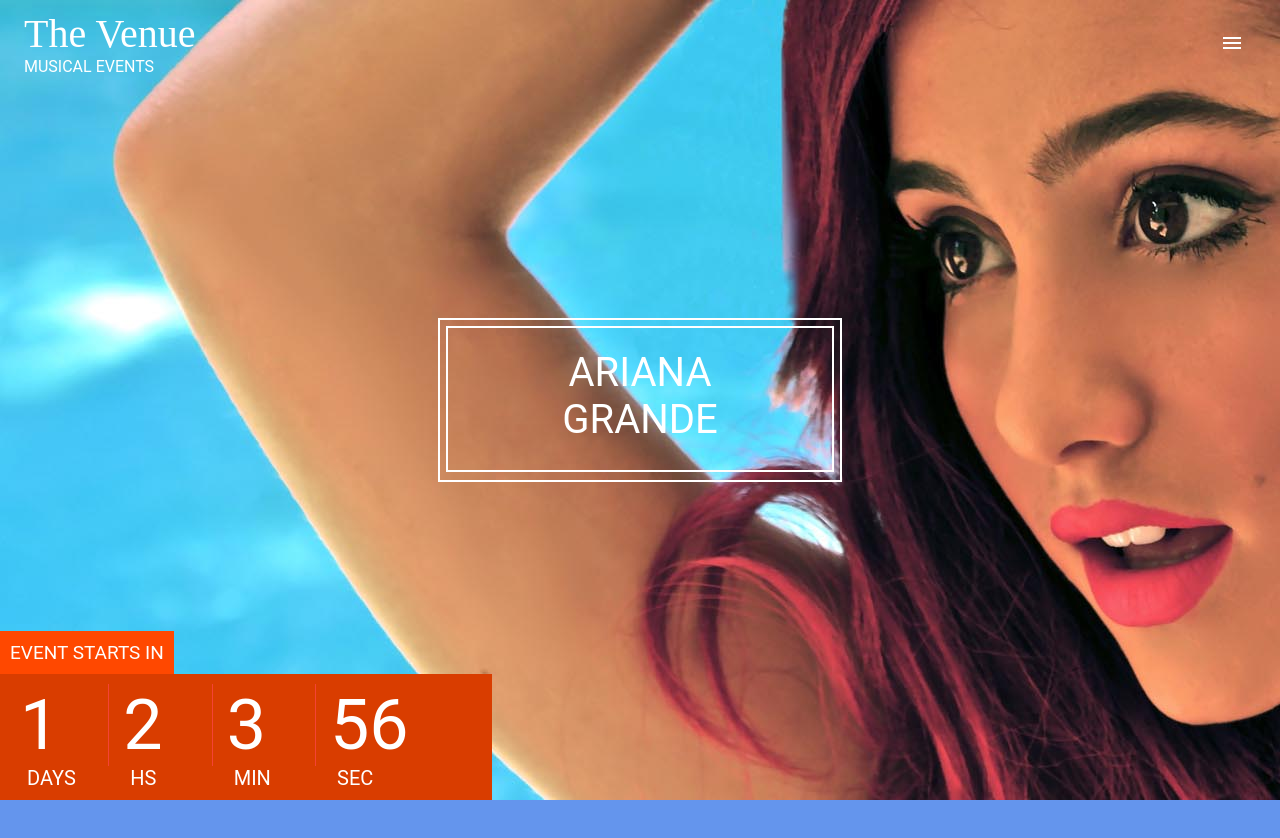
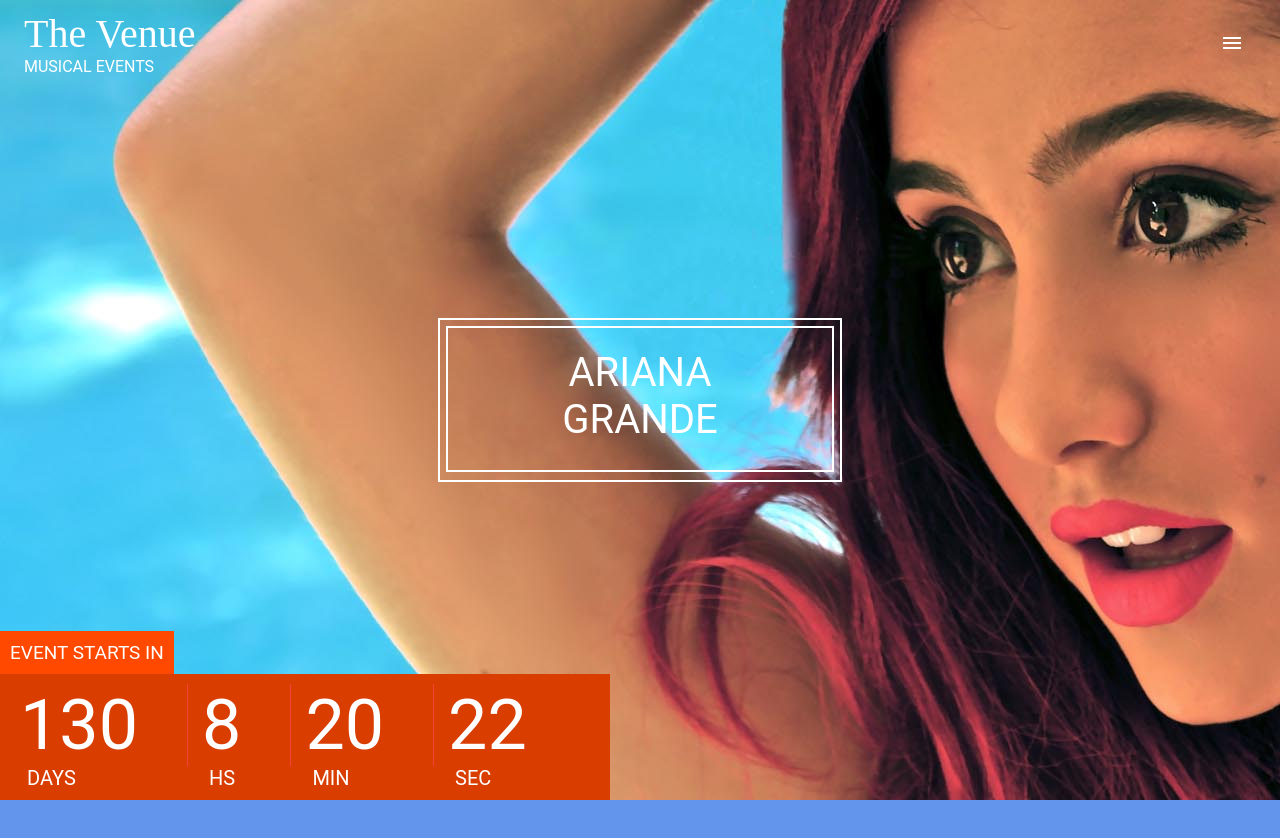
Before and after one commit to Munalula-Sikazwe/the-venue-project, a React (Create React App) app: page / in a window 1280 px wide. Shown: the top 838 px of the page. Built offline with nearby package versions, Linux system fonts and the light colour scheme.

Commit message:
Completed count down.

```diff
--- a/src/components/featured/TimeUntil.jsx
+++ b/src/components/featured/TimeUntil.jsx
@@ -1,27 +1,54 @@
 import React from "react";
+import { useCallback } from "react";
+import { useState ,useEffect} from "react";
+import Slide from "react-reveal";
+export default function TimeUntil() {
+    const [deadline, setDeadLine] = useState("Aug,12,2022");
+    const [day , setDay] = useState(0);
+    const [hour,setHour] = useState(0);
+    const [min,setMin] = useState(0);
+    const [sec, setSec] = useState(0);
 
-export default function TimeUntil() {
+    const getTimeUntilDeadLine = useCallback(()=>{
+        const time = Date.parse(deadline) - Date.parse(new Date());
+        if (time < 0){
+            console.log("time passed")
+        }
+        else {
+            setSec(Math.floor((time/1000)%60));
+            setMin(Math.floor((time/1000/60)%60));
+            setHour(Math.floor((time/(1000*60*60))%24))
+            setDay(Math.floor((time/(1000*60*60*24))))
+        }
+    },[deadline])
+    useEffect(() => {
+      setInterval(getTimeUntilDeadLine,1000)
+
+    }, [getTimeUntilDeadLine])
+
   return (
+    <Slide left delay={1000}>
       <div className={"countdown_wrapper"}>
         <div className={"countdown_top"}>Event Starts In</div>
         <div className={"countdown_bottom"}>
           <div className={"countdown_item"}>
-          <div className={"countdown_time"}>1</div>
+            <div className={"countdown_time"}>{day}</div>
             <div className={"countdown_tag"}>Days</div>
           </div>
           <div className={"countdown_item"}>
-          <div className={"countdown_time"}>2</div>
+            <div className={"countdown_time"}>{hour}</div>
             <div className={"countdown_tag"}>HS</div>
           </div>
           <div className={"countdown_item"}>
-          <div className={"countdown_time"}>3</div>
+            <div className={"countdown_time"}>{min}</div>
             <div className={"countdown_tag"}>Min</div>
           </div>
           <div className={"countdown_item"}>
-          <div className={"countdown_time"}>56</div>
+            <div className={"countdown_time"}>{sec}</div>
             <div className={"countdown_tag"}>Sec</div>
           </div>
         </div>
       </div>
+    </Slide>
   );
 }
```
Lines whose indentation alone changed are shown as unchanged.
